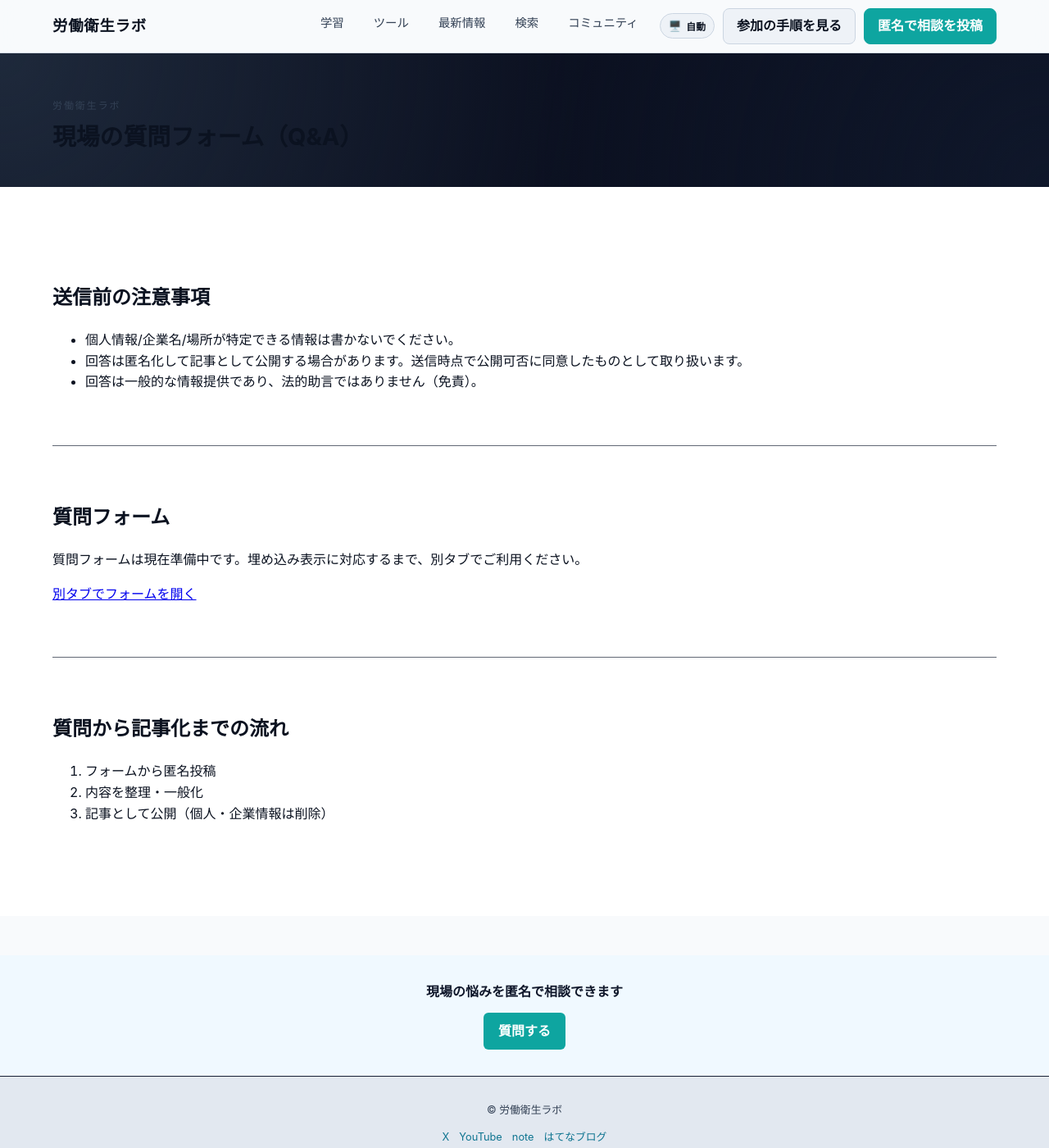
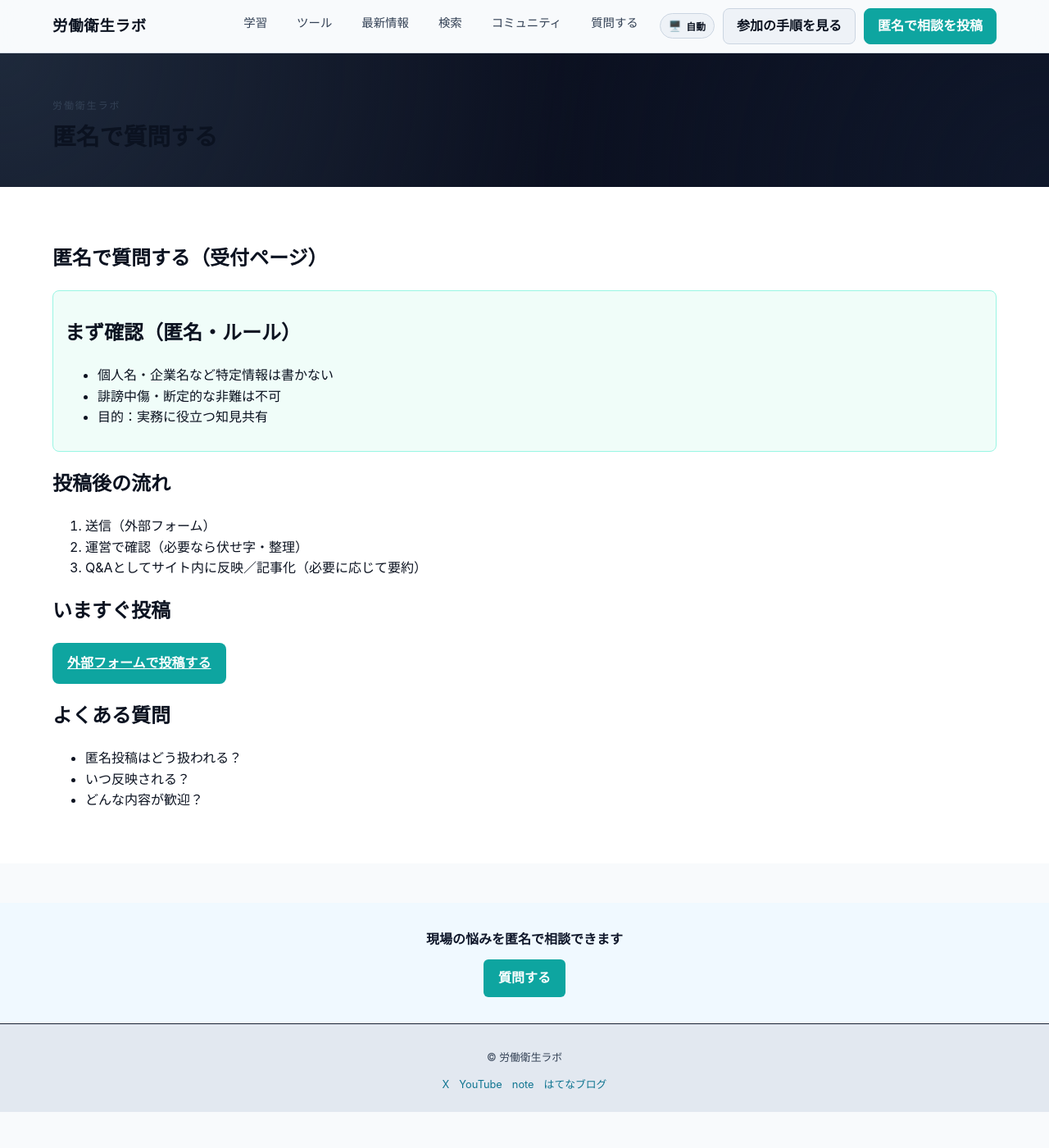
Before and after one commit to rodoeisei-lab/rodoeisei-lab, a Jekyll site: the page built from pages/qa/ask.md, in a window 1280 px wide and 1400 px high. Shown: the whole window at 82% size. Built offline with Jekyll 4.4.1, drawn with Linux system fonts in a browser that asks for light colours.

Commit message:
Add internal QA intake page and route all ask CTAs through it

```diff
--- a/_data/navigation.yml
+++ b/_data/navigation.yml
@@ -8,3 +8,6 @@
   url: /search/
 - title: コミュニティ
   url: /community/
+
+- title: 質問する
+  url: /qa/ask/
--- a/_includes/site-header.html
+++ b/_includes/site-header.html
@@ -15,7 +15,7 @@
         </li>
       </ul>
       <a href="{{ "/participation-guide/" | relative_url }}" class="nav-cta">参加の手順を見る</a>
-      <a href="{{ site.qa_form_url }}" class="nav-cta-primary" target="_blank" rel="noopener">匿名で相談を投稿</a>
+      <a href="{{ "/qa/ask/" | relative_url }}" class="nav-cta-primary">匿名で相談を投稿</a>
     </nav>
   </div>
 </header>
@@ -25,7 +25,7 @@
   <h2>{{ site.data.ui.menu | default: "メニュー" }}</h2>
   <button class="theme-toggle" type="button" data-theme-toggle aria-label="表示テーマを切り替え" data-theme-label>自動</button>
   <a href="{{ "/participation-guide/" | relative_url }}" class="nav-cta">参加の手順を見る</a>
-  <a href="{{ site.qa_form_url }}" class="nav-cta-primary" target="_blank" rel="noopener">匿名で相談を投稿</a>
+  <a href="{{ "/qa/ask/" | relative_url }}" class="nav-cta-primary">匿名で相談を投稿</a>
   <ul>
     {% for item in site.data.navigation %}
     <li>
--- a/assets/css/main.css
+++ b/assets/css/main.css
@@ -1363,3 +1363,20 @@ body.nav-open { overflow: hidden; }
     margin: 12px 0;
   }
 }
+
+
+.btn-ask-primary {
+  display: inline-block;
+  background: #0ea5a0;
+  color: #fff;
+  padding: 12px 18px;
+  border-radius: 8px;
+  font-weight: 700;
+}
+
+.notice-box {
+  background: #f0fdf9;
+  border: 1px solid #99f6e4;
+  padding: 12px 14px;
+  border-radius: 8px;
+}
--- /dev/null
+++ b/pages/qa/ask.md
@@ -0,0 +1,29 @@
+---
+layout: page
+title: 匿名で質問する
+permalink: /qa/ask/
+---
+
+# 匿名で質問する（受付ページ）
+
+<div class="notice-box">
+  <h2>まず確認（匿名・ルール）</h2>
+  <ul>
+    <li>個人名・企業名など特定情報は書かない</li>
+    <li>誹謗中傷・断定的な非難は不可</li>
+    <li>目的：実務に役立つ知見共有</li>
+  </ul>
+</div>
+
+## 投稿後の流れ
+1. 送信（外部フォーム）
+2. 運営で確認（必要なら伏せ字・整理）
+3. Q&Aとしてサイト内に反映／記事化（必要に応じて要約）
+
+## いますぐ投稿
+<a class="btn-ask-primary" href="{{ site.qa_form_url }}" target="_blank" rel="noopener">外部フォームで投稿する</a>
+
+## よくある質問
+- 匿名投稿はどう扱われる？
+- いつ反映される？
+- どんな内容が歓迎？
--- a/qa/ask/index.md
+++ /dev/null
@@ -1,53 +0,0 @@
----
-title: 現場の質問フォーム（Q&A）
-description: 現場担当者・衛生管理者向けに、労働衛生の実務疑問を匿名投稿できるQ&A質問フォーム。
-permalink: /qa/ask/
----
-
-<section class="section">
-  <h2>送信前の注意事項</h2>
-  <ul>
-    <li>個人情報/企業名/場所が特定できる情報は書かないでください。</li>
-    <li>回答は匿名化して記事として公開する場合があります。送信時点で公開可否に同意したものとして取り扱います。</li>
-    <li>回答は一般的な情報提供であり、法的助言ではありません（免責）。</li>
-  </ul>
-</section>
-
-<section class="section">
-  <h2>質問フォーム</h2>
-  {% assign qa_embed_url = site.google_form_qa_embed_url | default: page.google_form_qa_embed_url %}
-  {% assign qa_link_url = site.qa_form_url | default: page.qa_form_url | default: qa_embed_url %}
-  {% if qa_embed_url and qa_embed_url != "" %}
-  <p>以下のフォームから匿名で質問を送信できます。</p>
-  <div class="qa-form-embed">
-    <iframe
-      src="{{ qa_embed_url }}"
-      title="現場の質問フォーム"
-      loading="lazy"
-      referrerpolicy="no-referrer-when-downgrade"
-      allowfullscreen>
-    </iframe>
-  </div>
-  <p>
-    フォームが表示されない場合は、
-    <a href="{{ qa_link_url }}" target="_blank" rel="noopener">別タブでフォームを開く</a>
-    から送信してください。
-  </p>
-  {% elsif qa_link_url and qa_link_url != "" %}
-  <p>質問フォームは現在準備中です。埋め込み表示に対応するまで、別タブでご利用ください。</p>
-  <p>
-    <a href="{{ qa_link_url }}" target="_blank" rel="noopener">別タブでフォームを開く</a>
-  </p>
-  {% else %}
-  <p>質問フォームは現在準備中です。公開までお待ちください。</p>
-  {% endif %}
-</section>
-
-<section class="section">
-  <h2>質問から記事化までの流れ</h2>
-  <ol>
-    <li>フォームから匿名投稿</li>
-    <li>内容を整理・一般化</li>
-    <li>記事として公開（個人・企業情報は削除）</li>
-  </ol>
-</section>
```
Also changed, not shown: _layouts/home.html (+6 -6 lines), community/index.md (+2 -2 lines), pages/participation-guide.md (+1 -1 lines).
